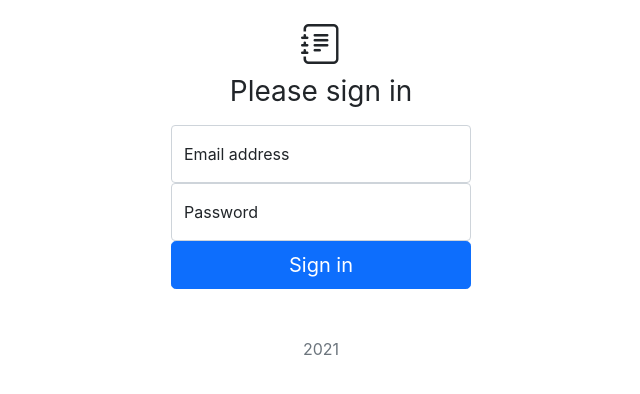
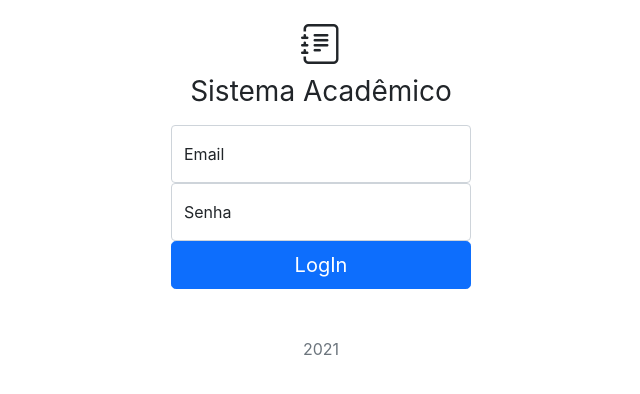
Before and after one commit to mfeitoza/marvel-front, a React (Create React App) app: page / in a window 1280 px wide. Shown: the top 394 px of the page, without its empty margins (319-959 px from the left). Built offline with nearby package versions, Linux system fonts and the light colour scheme.

Commit message:
fix(pages): login text

```diff
--- a/src/pages/login.js
+++ b/src/pages/login.js
@@ -1,10 +1,12 @@
+import { Link } from "react-router-dom";
+
 export default function login() {
   return (
     <>
       <main class="form-signin text-center">
         <form>
           <i class="bi bi-journal-text fs-1"></i>
-          <h1 class="h3 mb-3 fw-normal">Please sign in</h1>
+          <h1 class="h3 mb-3 fw-normal">Sistema Acadêmico</h1>
 
           <div class="form-floating">
             <input
@@ -13,7 +15,7 @@ export default function login() {
               id="floatingInput"
               placeholder="name@example.com"
             />
-            <label for="floatingInput">Email address</label>
+            <label for="floatingInput">Email</label>
           </div>
           <div class="form-floating">
             <input
@@ -22,12 +24,14 @@ export default function login() {
               id="floatingPassword"
               placeholder="Password"
             />
-            <label for="floatingPassword">Password</label>
+            <label for="floatingPassword">Senha</label>
           </div>
 
+          <Link to="/inicio">
           <button class="w-100 btn btn-lg btn-primary" type="submit">
-            Sign in
+            LogIn
           </button>
+          </Link>
           <p class="mt-5 mb-3 text-muted">2021</p>
         </form>
       </main>
```
